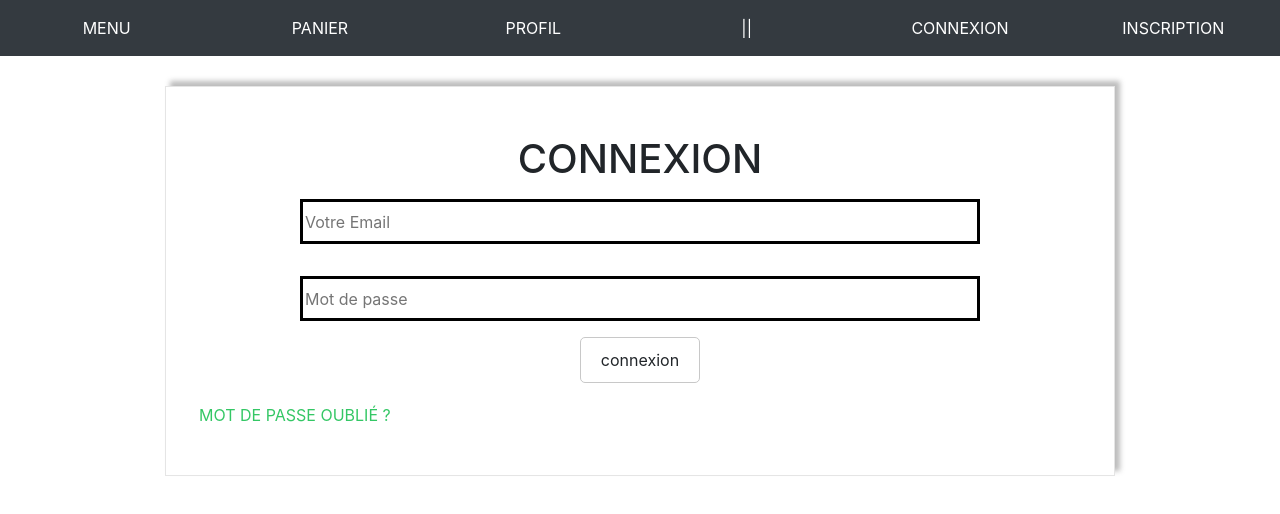
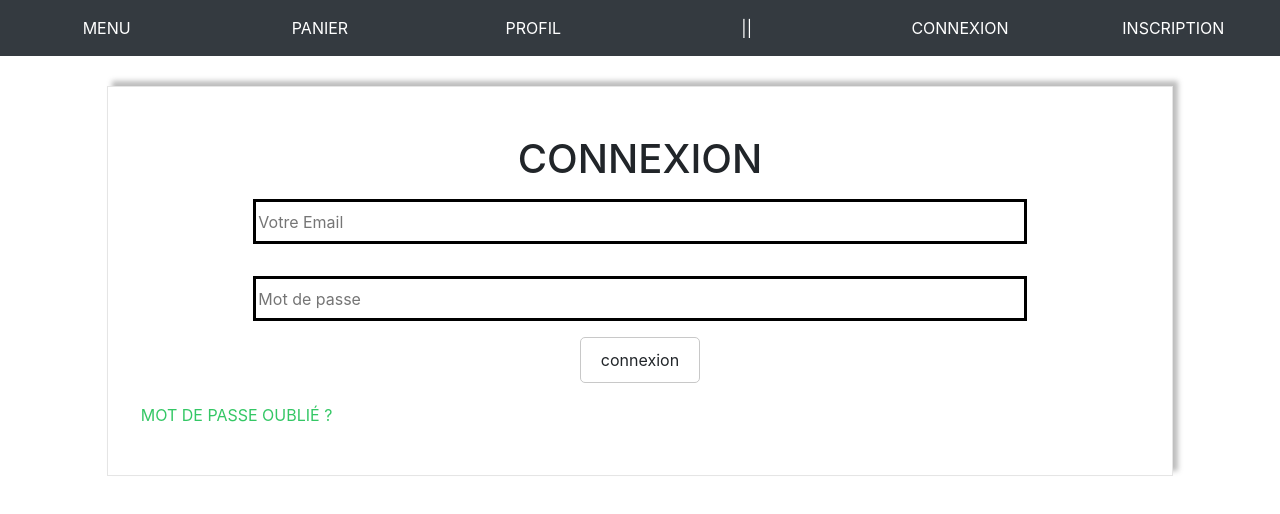
Before and after one commit to AlanLima91/FrontToBack, an Angular app: page /signin in a window 1280 px wide. Shown: the top 514 px of the page. Built offline with nearby package versions, Linux system fonts and the light colour scheme.

Commit message:
road resetPassword done

```diff
--- a/src/app/auth/auth.component.html
+++ b/src/app/auth/auth.component.html
@@ -1,5 +1,4 @@
-<div class="container page" id="register">
-  <div class="row ">
+<div class="row">
   <div class="col-10 p-5 center text-uppercase boxstyle">
     <h1 class="center">Inscription</h1>
     <div class="row">
@@ -29,4 +28,3 @@
     </div>
   </div>
 </div>
-</div>
--- a/src/app/signin/signin.component.html
+++ b/src/app/signin/signin.component.html
@@ -1,4 +1,4 @@
-<div class="container page" id="auth">
+
   <div class="row">
     <div class="col-10 p-5 center text-uppercase boxstyle">
       <h1 class="center">Connexion</h1>
@@ -18,10 +18,11 @@
         </div>
       </div>
       <div class="row" style="margin-top: 20px;">
-        <div class="clickable" value="reset_pwd">
+        <a [routerLink]="['/resetPassword']" class="clickable">
           Mot de passe oublié ?
-        </div>
+        </a>
       </div>
     </div>
   </div>
-</div>
+
+<router-outlet></router-outlet>
--- a/src/styles.css
+++ b/src/styles.css
@@ -5,7 +5,7 @@
 .boxstyle
 {
 	margin-top: 30px;
-	background-color: #FFFFFF;
+	/* background-color: #FFFFFF; */
 	-webkit-box-shadow: 5px -5px 5px 0px rgba(171,171,171,0.78);
 	-moz-box-shadow: 5px -5px 5px 0px rgba(171,171,171,0.78);
 	box-shadow: 5px -5px 5px 0px rgba(171,171,171,0.78);
```
Lines whose indentation alone changed are shown as unchanged.
